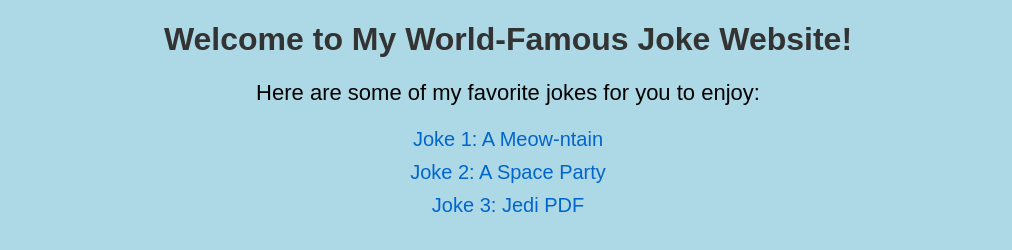
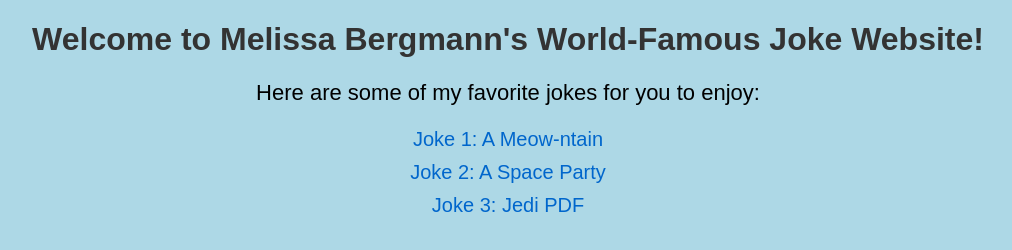
Before and after one commit to mjlouise22/final-website, a plain HTML site: page index.html in a window 1280 px wide. Shown: the whole page, without its empty margins (132-1144 px from the left). Drawn offline with Linux system fonts and the light colour scheme.

Commit message:
Update index.html
index.html was changed for demo.

```diff
--- a/index.html
+++ b/index.html
@@ -32,7 +32,7 @@
     </style>
 </head>
 <body>
-    <h1>Welcome to My World-Famous Joke Website!</h1>
+    <h1>Welcome to Melissa Bergmann's World-Famous Joke Website!</h1>
     <p>Here are some of my favorite jokes for you to enjoy:</p>
     <ul>
         <li><a href="joke1.html">Joke 1: A Meow-ntain</a></li>
```
